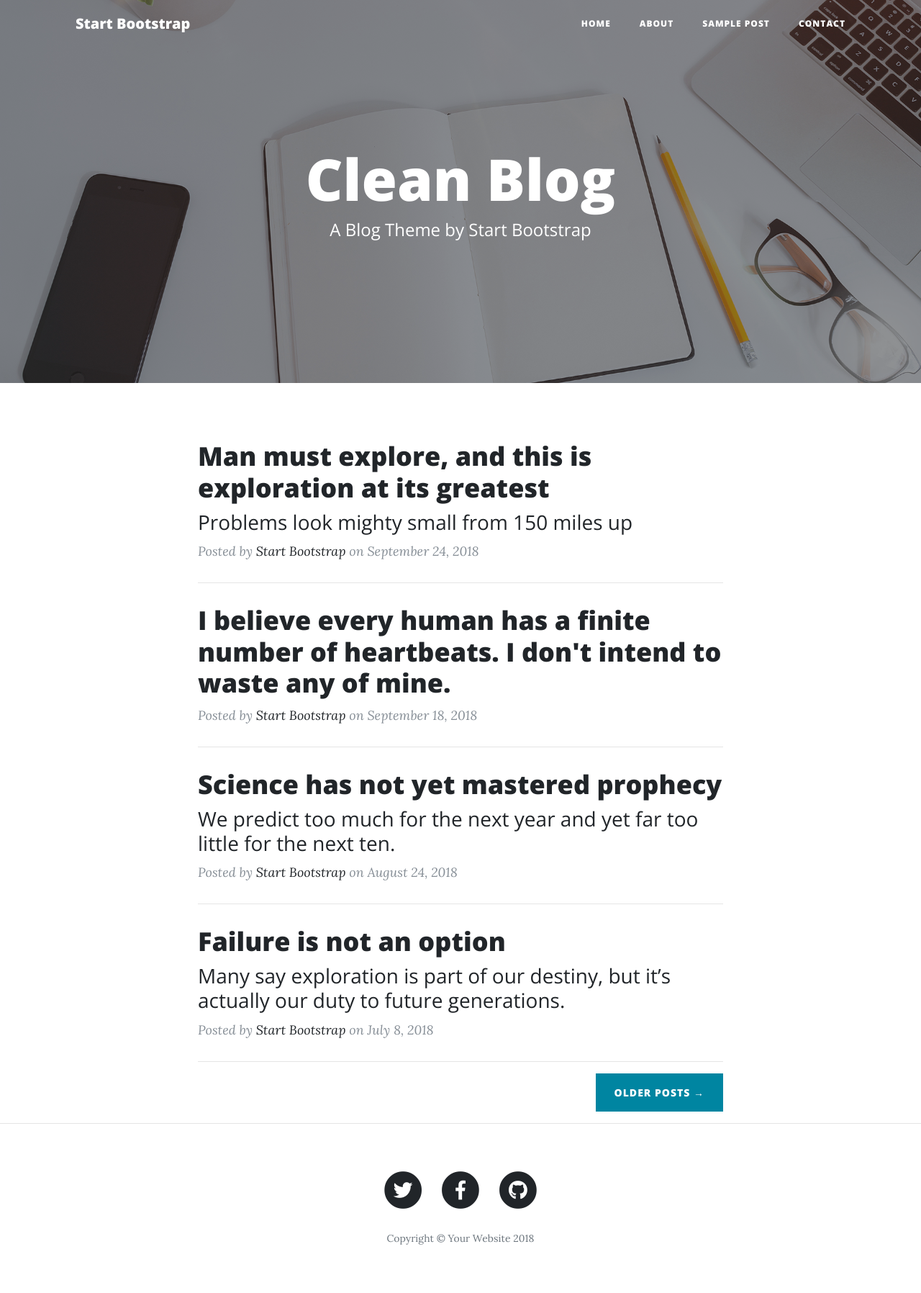
After one commit to cmacraeav/itc240-clean-1, a PHP site: page /index2.html in a window 1280 px wide. The commit adds this page. Shown: the whole page at 72% size. Run offline with PHP 8.4, Linux system fonts and the light colour scheme; some libraries are stand-ins or nearby versions.

```diff
--- /dev/null
+++ b/clean/about.php
@@ -0,0 +1,6 @@
+<?php include 'config.php'?>
+<?php include 'header.php'?>
+
+<p>About page!</p>
+
+<?php include 'footer.php'?>
--- /dev/null
+++ b/clean/index.php
@@ -0,0 +1,6 @@
+<?php include 'config.php'?>
+<?php include 'header.php'?>
+
+<p>Clever content about our homepage goes here!</p>
+
+<?php include 'footer.php'?>
--- /dev/null
+++ b/clean/index2.html
@@ -0,0 +1,183 @@
+<!DOCTYPE html>
+<html lang="en">
+
+  <head>
+
+    <meta charset="utf-8">
+    <meta name="viewport" content="width=device-width, initial-scale=1, shrink-to-fit=no">
+    <meta name="description" content="">
+    <meta name="author" content="">
+
+    <title>Clean Blog - Start Bootstrap Theme</title>
+
+    <!-- Bootstrap core CSS -->
+    <link href="vendor/bootstrap/css/bootstrap.min.css" rel="stylesheet">
+
+    <!-- Custom fonts for this template -->
+    <link href="vendor/fontawesome-free/css/all.min.css" rel="stylesheet" type="text/css">
+    <link href='https://fonts.googleapis.com/css?family=Lora:400,700,400italic,700italic' rel='stylesheet' type='text/css'>
+    <link href='https://fonts.googleapis.com/css?family=Open+Sans:300italic,400italic,600italic,700italic,800italic,400,300,600,700,800' rel='stylesheet' type='text/css'>
+
+    <!-- Custom styles for this template -->
+    <link href="css/clean-blog.min.css" rel="stylesheet">
+
+  </head>
+
+  <body>
+
+    <!-- Navigation -->
+    <nav class="navbar navbar-expand-lg navbar-light fixed-top" id="mainNav">
+      <div class="container">
+        <a class="navbar-brand" href="index.html">Start Bootstrap</a>
+        <button class="navbar-toggler navbar-toggler-right" type="button" data-toggle="collapse" data-target="#navbarResponsive" aria-controls="navbarResponsive" aria-expanded="false" aria-label="Toggle navigation">
+          Menu
+          <i class="fas fa-bars"></i>
+        </button>
+        <div class="collapse navbar-collapse" id="navbarResponsive">
+          <ul class="navbar-nav ml-auto">
+            <li class="nav-item">
+              <a class="nav-link" href="index.html">Home</a>
+            </li>
+            <li class="nav-item">
+              <a class="nav-link" href="about.html">About</a>
+            </li>
+            <li class="nav-item">
+              <a class="nav-link" href="post.html">Sample Post</a>
+            </li>
+            <li class="nav-item">
+              <a class="nav-link" href="contact.html">Contact</a>
+            </li>
+          </ul>
+        </div>
+      </div>
+    </nav>
+
+    <!-- Page Header -->
+    <header class="masthead" style="background-image: url('img/home-bg.jpg')">
+      <div class="overlay"></div>
+      <div class="container">
+        <div class="row">
+          <div class="col-lg-8 col-md-10 mx-auto">
+            <div class="site-heading">
+              <h1>Clean Blog</h1>
+              <span class="subheading">A Blog Theme by Start Bootstrap</span>
+            </div>
+          </div>
+        </div>
+      </div>
+    </header>
+
+    <!-- Main Content -->
+    <div class="container">
+      <div class="row">
+        <div class="col-lg-8 col-md-10 mx-auto">
+          <div class="post-preview">
+            <a href="post.html">
+              <h2 class="post-title">
+                Man must explore, and this is exploration at its greatest
+              </h2>
+              <h3 class="post-subtitle">
+                Problems look mighty small from 150 miles up
+              </h3>
+            </a>
+            <p class="post-meta">Posted by
+              <a href="#">Start Bootstrap</a>
+              on September 24, 2018</p>
+          </div>
+          <hr>
+          <div class="post-preview">
+            <a href="post.html">
+              <h2 class="post-title">
+                I believe every human has a finite number of heartbeats. I don't intend to waste any of mine.
+              </h2>
+            </a>
+            <p class="post-meta">Posted by
+              <a href="#">Start Bootstrap</a>
+              on September 18, 2018</p>
+          </div>
+          <hr>
+          <div class="post-preview">
+            <a href="post.html">
+              <h2 class="post-title">
+                Science has not yet mastered prophecy
+              </h2>
+              <h3 class="post-subtitle">
+                We predict too much for the next year and yet far too little for the next ten.
+              </h3>
+            </a>
+            <p class="post-meta">Posted by
+              <a href="#">Start Bootstrap</a>
+              on August 24, 2018</p>
+          </div>
+          <hr>
+          <div class="post-preview">
+            <a href="post.html">
+              <h2 class="post-title">
+                Failure is not an option
+              </h2>
+              <h3 class="post-subtitle">
+                Many say exploration is part of our destiny, but it’s actually our duty to future generations.
+              </h3>
+            </a>
+            <p class="post-meta">Posted by
+              <a href="#">Start Bootstrap</a>
+              on July 8, 2018</p>
+          </div>
+          <hr>
+          <!-- Pager -->
+          <div class="clearfix">
+            <a class="btn btn-primary float-right" href="#">Older Posts &rarr;</a>
+          </div>
+        </div>
+      </div>
+    </div>
+
+    <hr>
+
+    <!-- Footer -->
+    <footer>
+      <div class="container">
+        <div class="row">
+          <div class="col-lg-8 col-md-10 mx-auto">
+            <ul class="list-inline text-center">
+              <li class="list-inline-item">
+                <a href="#">
+                  <span class="fa-stack fa-lg">
+                    <i class="fas fa-circle fa-stack-2x"></i>
+                    <i class="fab fa-twitter fa-stack-1x fa-inverse"></i>
+                  </span>
+                </a>
+              </li>
+              <li class="list-inline-item">
+                <a href="#">
+                  <span class="fa-stack fa-lg">
+                    <i class="fas fa-circle fa-stack-2x"></i>
+                    <i class="fab fa-facebook-f fa-stack-1x fa-inverse"></i>
+                  </span>
+                </a>
+              </li>
+              <li class="list-inline-item">
+                <a href="#">
+                  <span class="fa-stack fa-lg">
+                    <i class="fas fa-circle fa-stack-2x"></i>
+                    <i class="fab fa-github fa-stack-1x fa-inverse"></i>
+                  </span>
+                </a>
+              </li>
+            </ul>
+            <p class="copyright text-muted">Copyright &copy; Your Website 2018</p>
+          </div>
+        </div>
+      </div>
+    </footer>
+
+    <!-- Bootstrap core JavaScript -->
+    <script src="vendor/jquery/jquery.min.js"></script>
+    <script src="vendor/bootstrap/js/bootstrap.bundle.min.js"></script>
+
+    <!-- Custom scripts for this template -->
+    <script src="js/clean-blog.min.js"></script>
+
+  </body>
+
+</html>
```
Also changed, not shown: clean/config.php (+10 -3 lines), clean/header.php (+4 -4 lines), clean/sample.php (added, +7 -0 lines).
